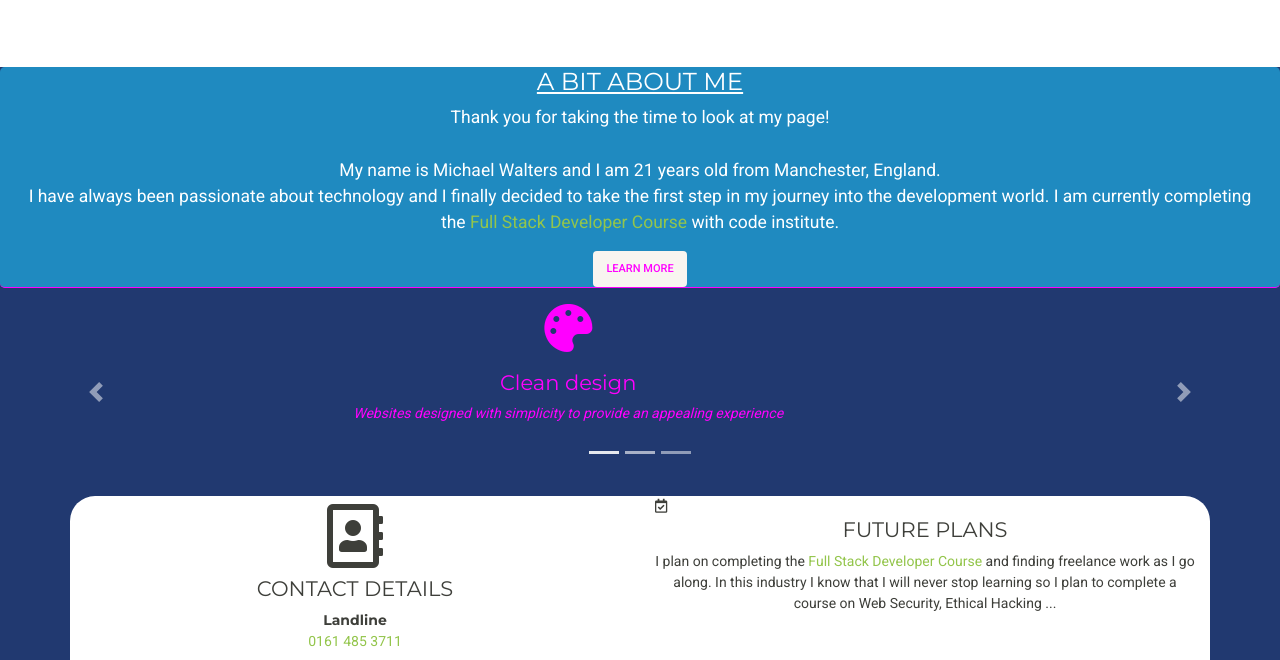
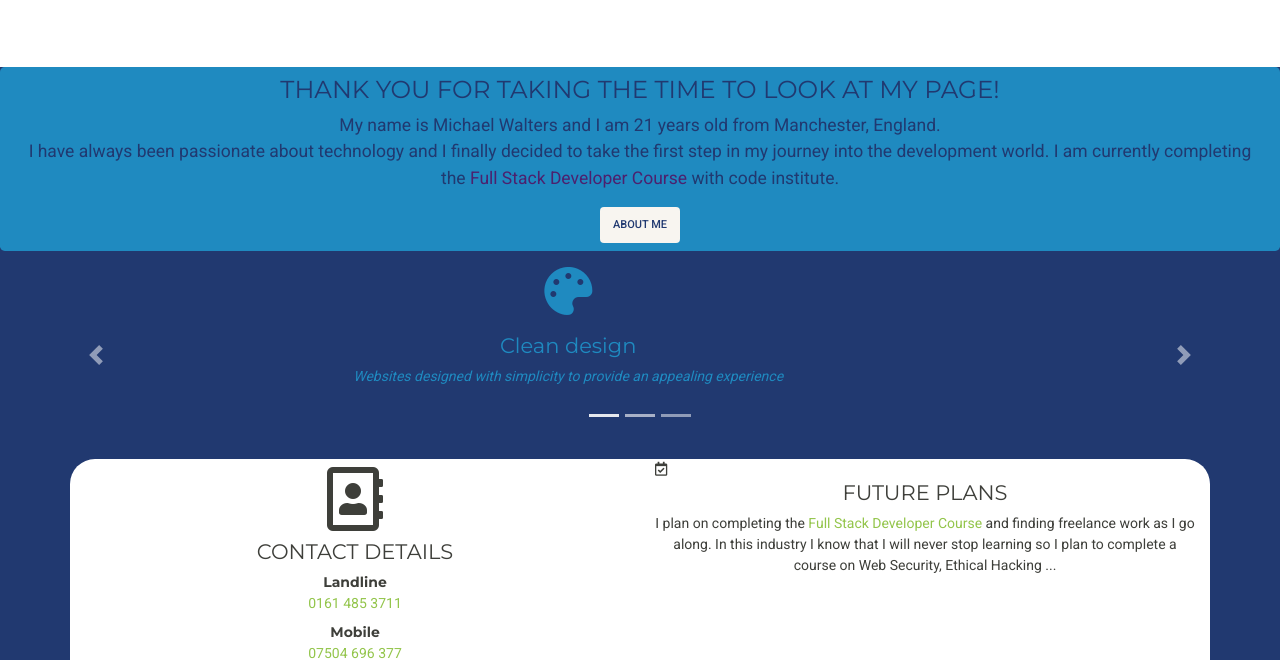
Before and after one commit to Code-Institute-Submissions/Milestone-1-Online-Resume, a plain HTML site: page index.html in a window 1280 px wide. Shown: the part 762-1422 px from the top of the page. Drawn offline with nearby package versions, Linux system fonts and the light colour scheme.

Commit message:
changed colour of summary text. changed heading for summary section. Changed colour of icons

```diff
--- a/assets/css/style.css
+++ b/assets/css/style.css
@@ -193,7 +193,6 @@ animation: fadeIn  ease-out 4s;
     min-width: 95vw;
     min-height: 23vh;
     background-color: #1f8ac0;
-    border-bottom: 1px solid #FF00FF;
 }
 
 @media only screen and (max-width: 823px) and (orientation: landscape) {
@@ -206,22 +205,27 @@ animation: fadeIn  ease-out 4s;
     color:#ffffff;
 }
 
-#summary-header {
-    text-decoration: underline;
+#summary-header, .summary-text {
+    margin: 0.5rem;
+    color: #213970;
 }
 
 .summary-text {
     margin: 0.5rem;
 }
 
+.summary-text a {
+    color: #4c216e;
+}
+
 .about-me-button {
     margin-top: 0.5rem;
     background-color: #F8F5F0;
-    color: #FF00FF;
+    color: #213970;
 }
 
 .about-me-button:hover {
-    color: #FF00FF;
+    color: #213970;
     font-size: 0.9rem;
 }
 
@@ -241,15 +245,11 @@ animation: fadeIn  ease-out 4s;
 }
 
 .carousel-item i, .carousel-item div {
-    color: #FF00FF;
+    color: #1f8ac0;;
 }
 
 .palette-icon, .layer-icon, .mobile-icon {
     font-size: 3rem;
-}
-
-.carousel-control-prev span, .carousel-control-next span {
-    color: black;
 }
 
 /*Contact Details*/
--- a/index.html
+++ b/index.html
@@ -47,7 +47,7 @@
             <img class="mx-auto d-block" id="profile-image" src="assets/images/MikeProfilePic.jpg" alt="profile image">
             <div class="landing-page-main-headings">
                 <h2 class="uppercase text-center name-heading">Hi There!</h2>
-                <br class="d-lg-none">
+                <br>
                 <h3 class="uppercase text-center job-title-heading">I'm Michael Walters, Full Stack Development Student</h3>
             </div>
         </div>
@@ -66,18 +66,15 @@
 <div class="container-fluid summary-container rounded-lg text-center">
     <div class="row">
         <div class="col summary">
-            <h3 class="uppercase" id="summary-header">A bit about me</h3>
+            <h3 class="uppercase" id="summary-header">Thank you for taking the time to look at my page!</h3>
             <p class="lead summary-text">
-                Thank you for taking the time to look at my page!
-                <br>
-                <br>
                 My name is Michael Walters and I am 21 years old from Manchester, England.
 
                 <br>
                 I have always been passionate about technology and I finally decided to take the first step in my journey into the development world.
-                I am currently completing the <a href="https://codeinstitute.net/">Full Stack Developer Course</a> with code institute.
+                I am currently completing the <a href="https://codeinstitute.net/" target="_blank">Full Stack Developer Course</a> with code institute.
             </p>
-            <a href="#" class="btn active about-me-button" role="button" aria-pressed="true">Learn More</a>
+            <a href="about.html" class="btn active about-me-button" role="button" aria-pressed="true">About Me</a>
         </div>
     </div>
 </div>
```
